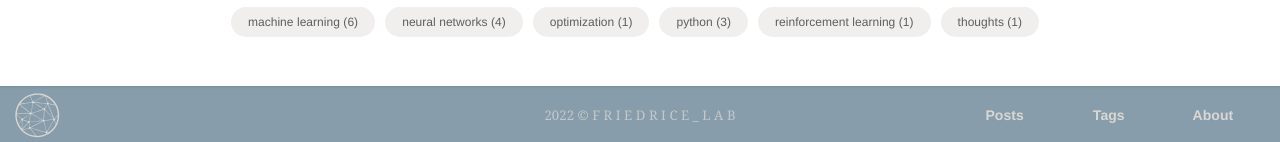
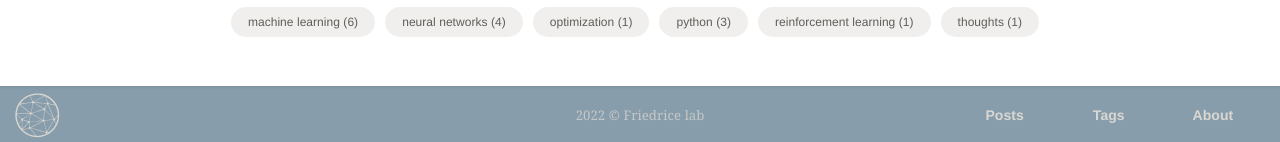
Before and after one commit to friedricelab/friedricelab.github.io, a Jekyll site: the page built from index.html, in a window 1280 px wide. Shown: the part 789-931 px from the top of the page. Built offline with Jekyll 4.4.1, drawn with Linux system fonts in a browser that asks for light colours; some web fonts are replaced; the list of posts is cut into pages by our own code.

Commit message:
Update _config.yml

```diff
--- a/_config.yml
+++ b/_config.yml
@@ -24,7 +24,7 @@ logo-dark: "/assets/img/branding/MVM-logo-full-dark.svg"
 highlight_theme: syntax-base16.monokai.dark # select a dark theme for the code highlighter if needed
 
 # Author settings
-author: F R I E D R I C E _ L A B # add your name
+author: Friedrice lab # add your name
 author-pic: Myself_Neon_grey.jpg
 about-author: Engineer, industry executive, research enthusiast. Avid learner with diverse interests in coding, machine learning, artificial intelligence and reinforcement learning. 17+ years of experience working in multinational corporations.
 
```
